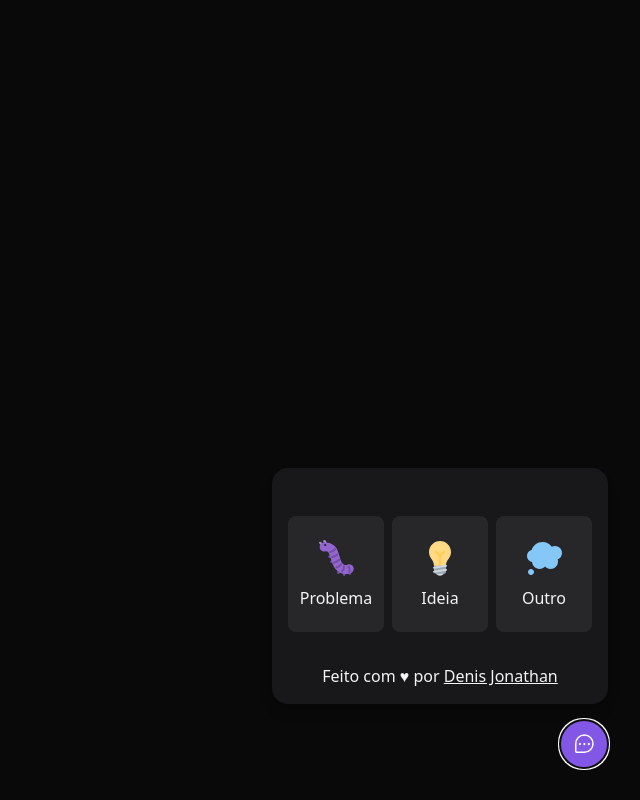
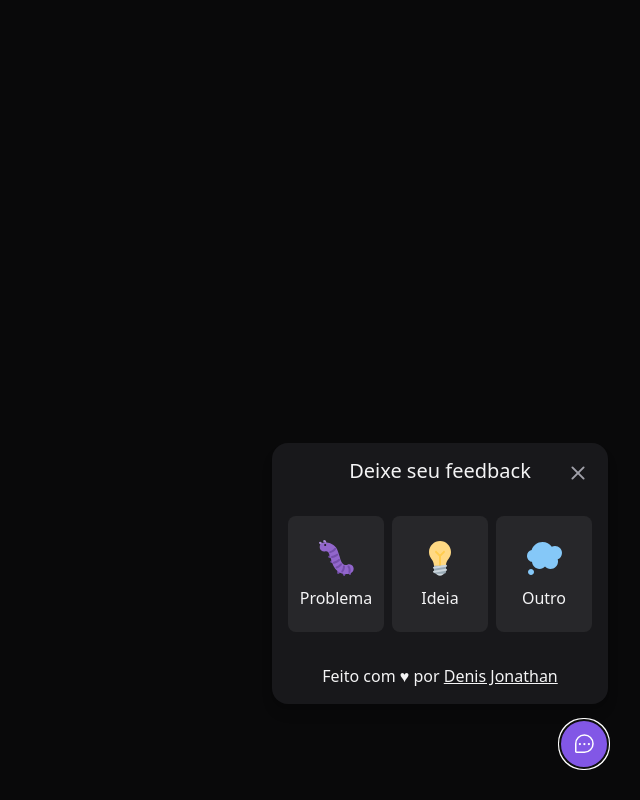
Before and after one commit to denisjo7/feedget, a React (Vite) app: page / in a window 1280 px wide. Both pictures are taken after a click on the button "Feedback". Shown: the whole page, without its empty margins (640-1280 px from the left). Built offline with nearby package versions, Linux system fonts and the light colour scheme.

Commit message:
feat: create header to FeedbackTypeStep

```diff
--- a/src/components/WidgetForm/Steps/FeedbackTypeStep.tsx
+++ b/src/components/WidgetForm/Steps/FeedbackTypeStep.tsx
@@ -1,4 +1,5 @@
 import { FeedbackType, feedbackTypes } from '..';
+import { CloseButton } from '../../CloseButton';
 
 interface FeedbackTypeStepProps {
   onFeedbackTypeChanged: (type: FeedbackType) => void;
@@ -8,6 +9,13 @@
   onFeedbackTypeChanged,
 }: FeedbackTypeStepProps) {
   return (
+    <>
+      <header>
+        <span className="text-xl leading-6">Deixe seu feedback</span>
+
+        <CloseButton />
+      </header>
+
       <div className="flex py-8 gap-2 w-full">
         {Object.entries(feedbackTypes).map(([key, value]) => {
           return (
@@ -27,5 +35,6 @@
           );
         })}
       </div>
+    </>
   );
 }
```
Lines whose indentation alone changed are shown as unchanged.
